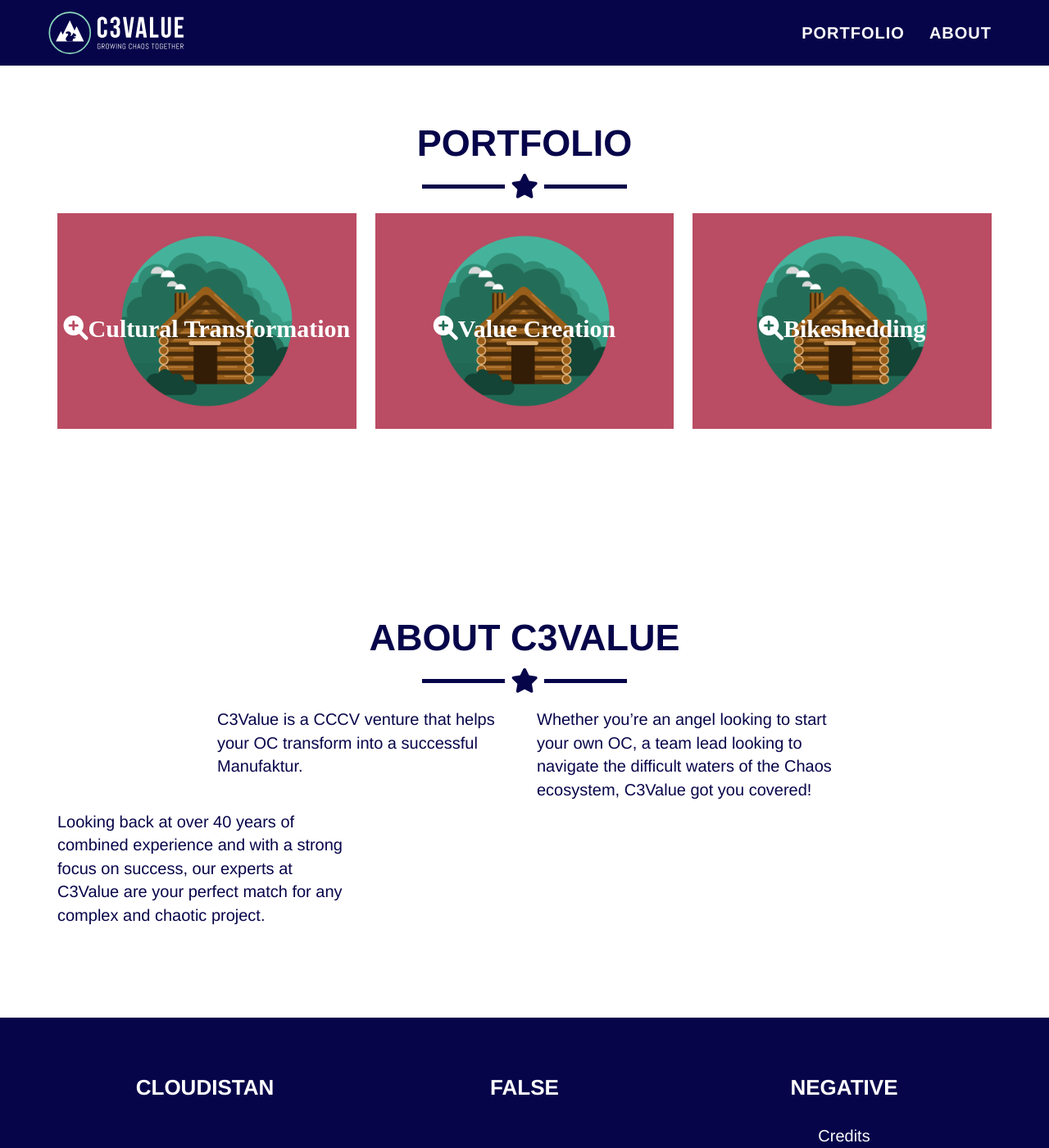
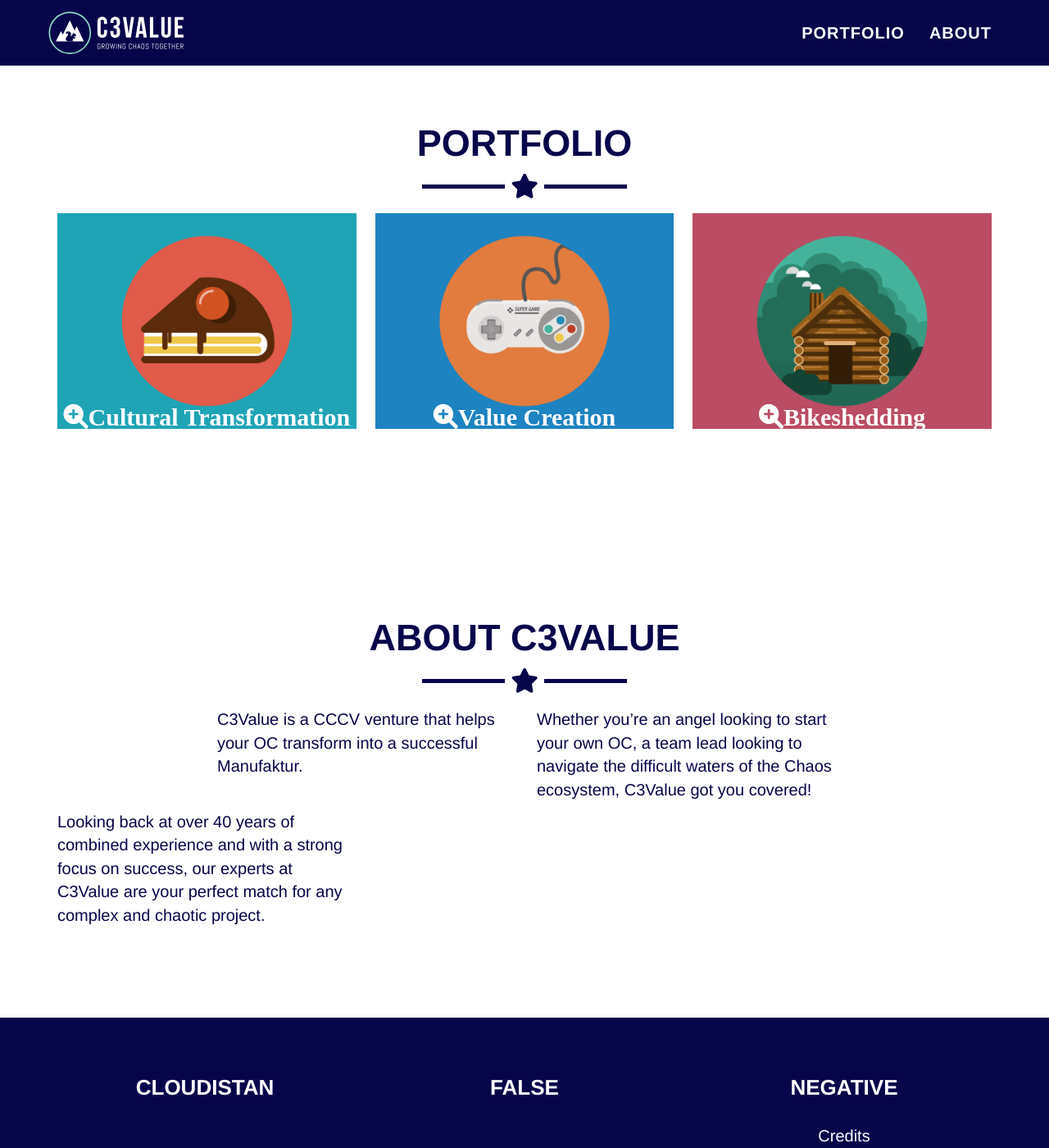
Before and after one commit to c3value/c3value.github.io, a Jekyll site: the page built from _posts/2024-12-14-cultural-transformation.markdown, in a window 1280 px wide and 1400 px high, scrolled down 1050 px. Shown: the whole window at 82% size. Built offline with Jekyll 4.4.1, drawn with Linux system fonts in a browser that asks for light colours; some web fonts are replaced.

Commit message:
move portfolio title to bottom, make portfolio images more diverse

```diff
--- a/_includes/css/main.css
+++ b/_includes/css/main.css
@@ -225,7 +225,7 @@ section.success {
 
 #portfolio .portfolio-item .portfolio-link .caption .caption-content {
     position: absolute;
-    top: 50%;
+    top: 91%;
     width: 100%;
     height: 20px;
     margin-top: -12px;
--- a/_posts/2024-12-13-value-creation.markdown
+++ b/_posts/2024-12-13-value-creation.markdown
@@ -3,7 +3,7 @@ layout: default
 modal-id: 2
 title: Value Creation
 date: 2024-12-12
-img: cabin.png
+img: game.png
 alt: image-alt
 project-date: December 2024
 client: Internetmanufaktur
--- a/_posts/2024-12-14-cultural-transformation.markdown
+++ b/_posts/2024-12-14-cultural-transformation.markdown
@@ -3,7 +3,7 @@ layout: default
 modal-id: 3
 title: Cultural Transformation
 date: 2024-12-13
-img: cabin.png
+img: cake.png
 alt: image-alt
 project-date: December 2024
 client: Internetmanufaktur
```
